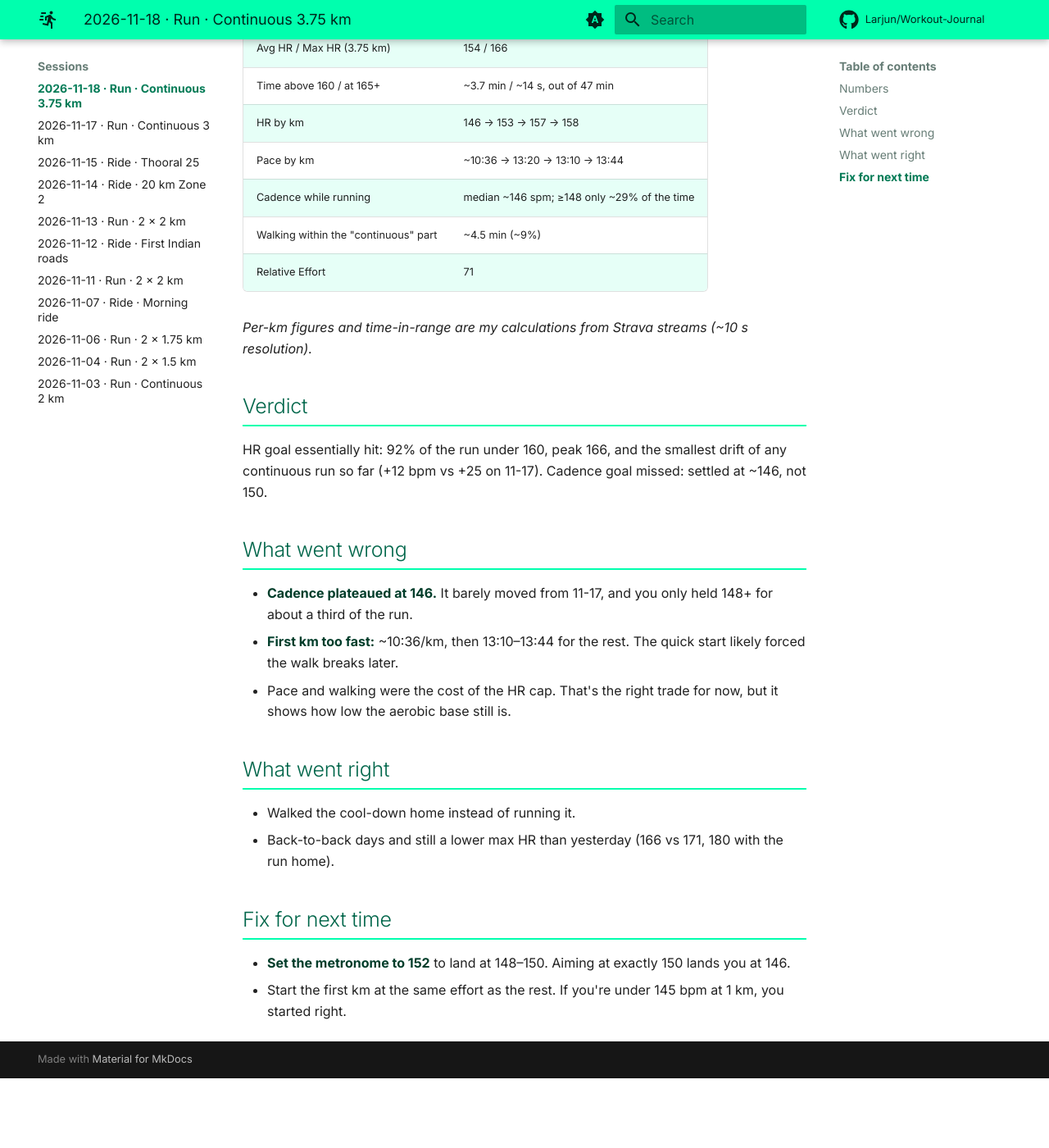
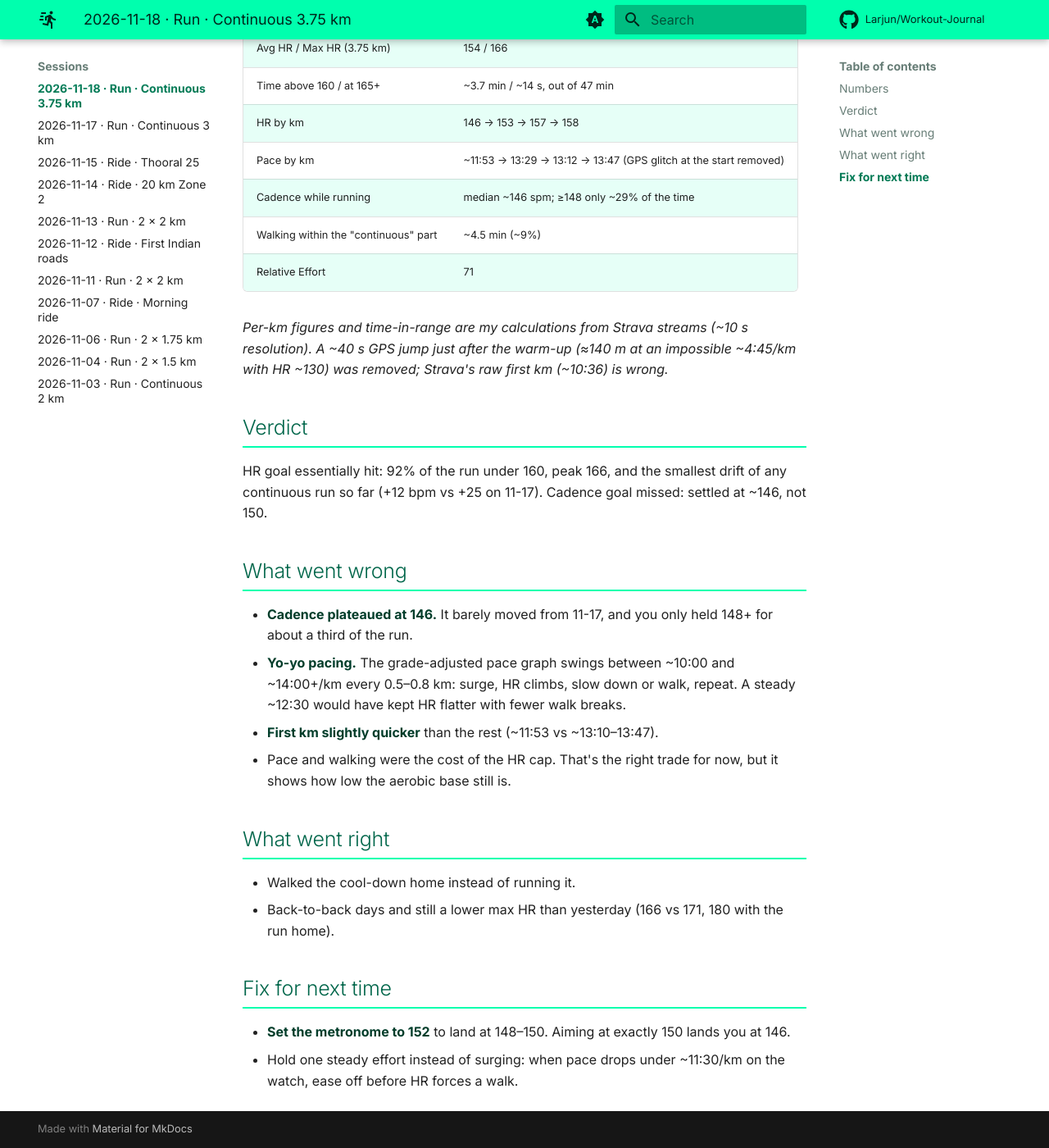
Before and after one commit to Larjun/Workout-Journal, an MkDocs documentation site: the page built from docs/sessions/2026/2026-11-18-run.md, in a window 1280 px wide and 1400 px high, scrolled down 539 px. Shown: the whole window at 82% size. Built offline with MkDocs 1.6.1 and Material for MkDocs 9.7.7, drawn with Linux system fonts in a browser that asks for light colours; comment, search, counter and statistics services are not loaded; before the commit the page ends 1854 px from its top, so only the background shows below that.

Commit message:
Correct 2026-11-18 run: remove start GPS glitch, add yo-yo pacing finding
Co-Authored-By: Claude Opus 5.5 <noreply@anthropic.com>
Claude-Session: https://claude.ai/code/session_01UGXniVTyAPmKteKo4SZUf9

```diff
--- a/docs/sessions/2026/2026-11-18-run.md
+++ b/docs/sessions/2026/2026-11-18-run.md
@@ -27,19 +27,20 @@ relative_effort: 71
 | Avg HR / Max HR (3.75 km) | 154 / 166 |
 | Time above 160 / at 165+ | ~3.7 min / ~14 s, out of 47 min |
 | HR by km | 146 → 153 → 157 → 158 |
-| Pace by km | ~10:36 → 13:20 → 13:10 → 13:44 |
+| Pace by km | ~11:53 → 13:29 → 13:12 → 13:47 (GPS glitch at the start removed) |
 | Cadence while running | median ~146 spm; ≥148 only ~29% of the time |
 | Walking within the "continuous" part | ~4.5 min (~9%) |
 | Relative Effort | 71 |
 
-*Per-km figures and time-in-range are my calculations from Strava streams (~10 s resolution).*
+*Per-km figures and time-in-range are my calculations from Strava streams (~10 s resolution). A ~40 s GPS jump just after the warm-up (≈140 m at an impossible ~4:45/km with HR ~130) was removed; Strava's raw first km (~10:36) is wrong.*
 
 ## Verdict
 HR goal essentially hit: 92% of the run under 160, peak 166, and the smallest drift of any continuous run so far (+12 bpm vs +25 on 11-17). Cadence goal missed: settled at ~146, not 150.
 
 ## What went wrong
 - **Cadence plateaued at 146.** It barely moved from 11-17, and you only held 148+ for about a third of the run.
-- **First km too fast:** ~10:36/km, then 13:10–13:44 for the rest. The quick start likely forced the walk breaks later.
+- **Yo-yo pacing.** The grade-adjusted pace graph swings between ~10:00 and ~14:00+/km every 0.5–0.8 km: surge, HR climbs, slow down or walk, repeat. A steady ~12:30 would have kept HR flatter with fewer walk breaks.
+- **First km slightly quicker** than the rest (~11:53 vs ~13:10–13:47).
 - Pace and walking were the cost of the HR cap. That's the right trade for now, but it shows how low the aerobic base still is.
 
 ## What went right
@@ -48,4 +49,4 @@ HR goal essentially hit: 92% of the run under 160, peak 166, and the smallest dr
 
 ## Fix for next time
 - **Set the metronome to 152** to land at 148–150. Aiming at exactly 150 lands you at 146.
-- Start the first km at the same effort as the rest. If you're under 145 bpm at 1 km, you started right.
+- Hold one steady effort instead of surging: when pace drops under ~11:30/km on the watch, ease off before HR forces a walk.
```
Also changed, not shown: docs/focus/running.md (+1 -1 lines).
